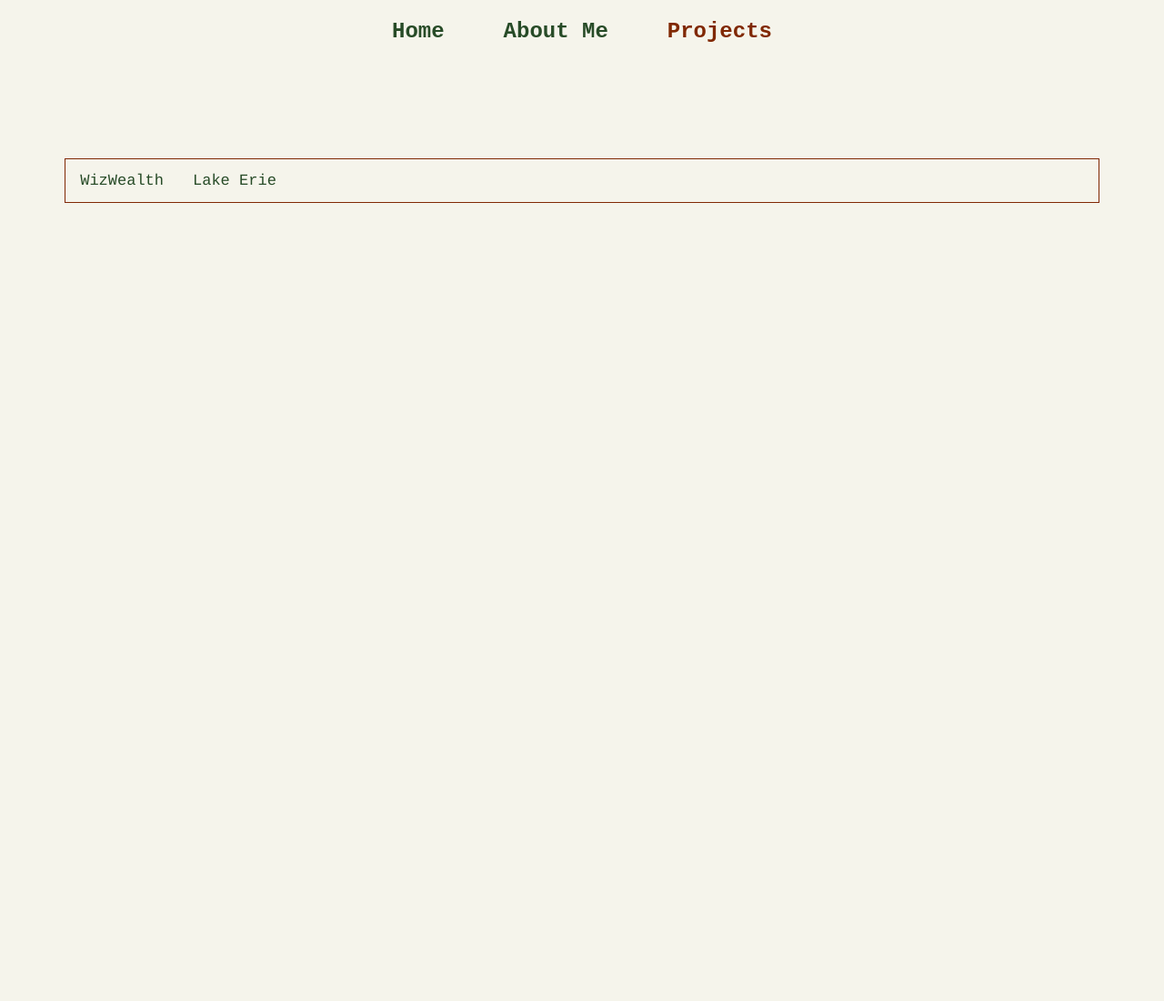
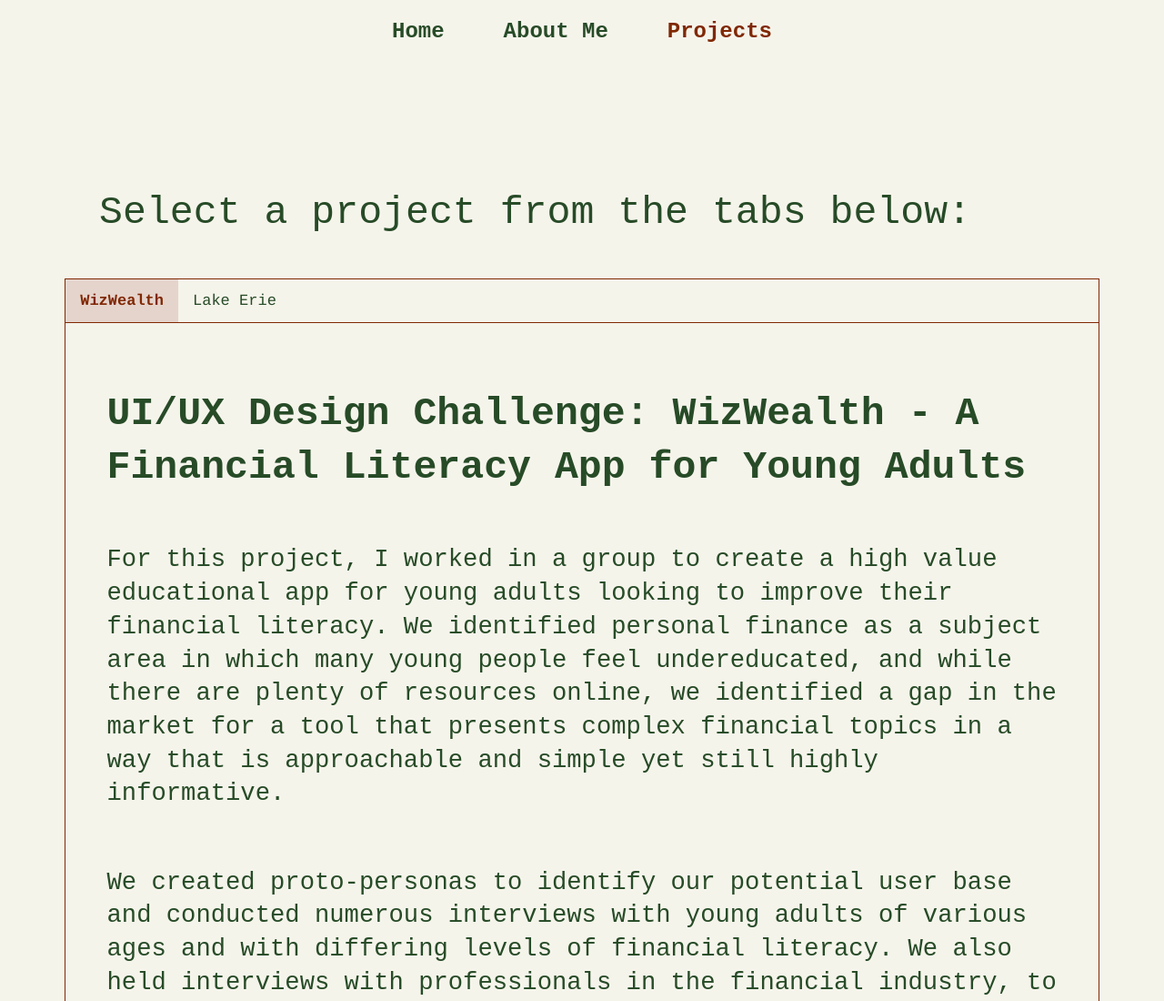
Before and after one commit to isabelleakian/portfolio, a plain HTML site: page docs/projects.html in a window 1280 px wide. Shown: the top 1100 px of the page at 91% size. Before the commit the page ends 928 px from the top, so only its background shows below. Drawn offline with Linux system fonts and the light colour scheme.

Commit message:
fix: adjusting the default tab on project page and adding bolded font

```diff
--- a/docs/projects.html
+++ b/docs/projects.html
@@ -15,13 +15,14 @@
     </nav>
 
     <body>
+        <p class="bio">Select a project from the tabs below:</p>
         <div class="tab">
-            <button class="tablinks" onclick="openTab(event, 'WizWealth')">WizWealth</button>
+            <button class="tablinks" onclick="openTab(event, 'WizWealth')" id="defaultOpen">WizWealth</button>
             <button class="tablinks" onclick="openTab(event, 'Lake Erie')">Lake Erie</button>
             <!-- <button class="tablinks" onclick="openTab(event, 'Green Guru')">Green Guru</button> -->
         </div>
         <div id="Lake Erie" class="tabcontent">
-            <p class="biotab">UI/UX Case Study: Lake Erie Nature and Science Center</p>
+            <p class="biotab"><strong>UI/UX Case Study: Lake Erie Nature and Science Center</strong></p>
             <p class="biotabContent">For this case study, I worked in a group to redesign
                 the website for the Lake Erie Nature and Science Center in Bay Village, Ohio.
                 We went through the full UI design process, starting with creating user personas
@@ -57,7 +58,7 @@
 
         </div>
         <div id="WizWealth" class="tabcontent">
-            <p class="biotab">UI/UX Design Challenge: WizWealth - A Financial Literacy App for Young Adults</p>
+            <p class="biotab"><strong>UI/UX Design Challenge: WizWealth - A Financial Literacy App for Young Adults</strong></p>
             <p class="biotabContent">For this project, I worked in a group to create a high value educational app for
                 young adults looking to improve their financial literacy. We identified personal finance as a subject
                 area in which many young people feel undereducated, and while there are plenty of resources online, we
@@ -127,6 +128,7 @@
               document.getElementById(tabName).style.display = "block";
               evt.currentTarget.className += " active";
             }
+            document.getElementById("defaultOpen").click();
         </script>
     </body>
 
--- a/docs/style.css
+++ b/docs/style.css
@@ -163,7 +163,6 @@ p.bio3 {
 	background-color: #F5F4EB;
 	font-family: Courier;
 	color: #274B27;
-	margin-top: 10%;
 	margin-left: 5%;
 	margin-right: 5%;
 }
```
